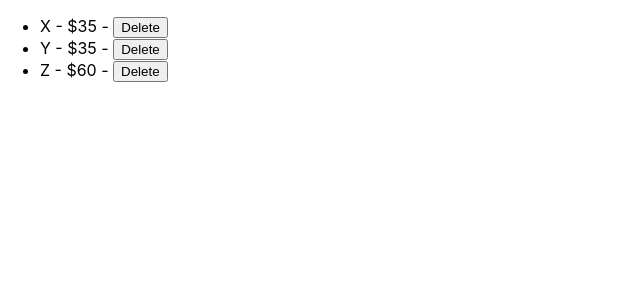
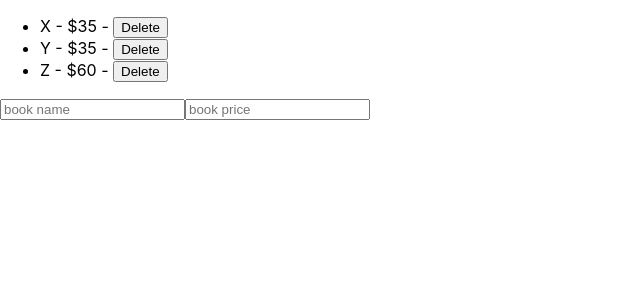
Before and after one commit to tanimistiak/redux-toolkit-book, a React (Create React App) app: page / in a window 1280 px wide. Shown: the top 300 px of the page, without its empty margins (0-640 px from the left). Built offline with nearby package versions, Linux system fonts and the light colour scheme.

Commit message:
computed-property-name

```diff
--- a/src/App.js
+++ b/src/App.js
@@ -1,11 +1,13 @@
 import logo from "./logo.svg";
 import "./App.css";
 import ListBook from "./components/ListBook";
+import CreateBook from "./components/CreateBook";
 
 function App() {
   return (
     <div>
       <ListBook />
+      <CreateBook />
     </div>
   );
 }
--- /dev/null
+++ b/src/components/CreateBook.jsx
@@ -0,0 +1,35 @@
+import React, { useState } from "react";
+
+const CreateBook = () => {
+  const [book, setBook] = useState({
+    name: "",
+    price: "",
+  });
+  const handleChange = (e) => {
+    const { name, value } = e.target;
+    console.log(name);
+    setBook((prevBook) => ({ ...prevBook, [name]: value }));
+  };
+  return (
+    <div>
+      <form>
+        <input
+          type="text"
+          placeholder="book name"
+          name="name"
+          value={book.name}
+          onChange={handleChange}
+        />
+        <input
+          type="text"
+          placeholder="book price"
+          name="price"
+          value={book.price}
+          onChange={handleChange}
+        />
+      </form>
+    </div>
+  );
+};
+
+export default CreateBook;
```
